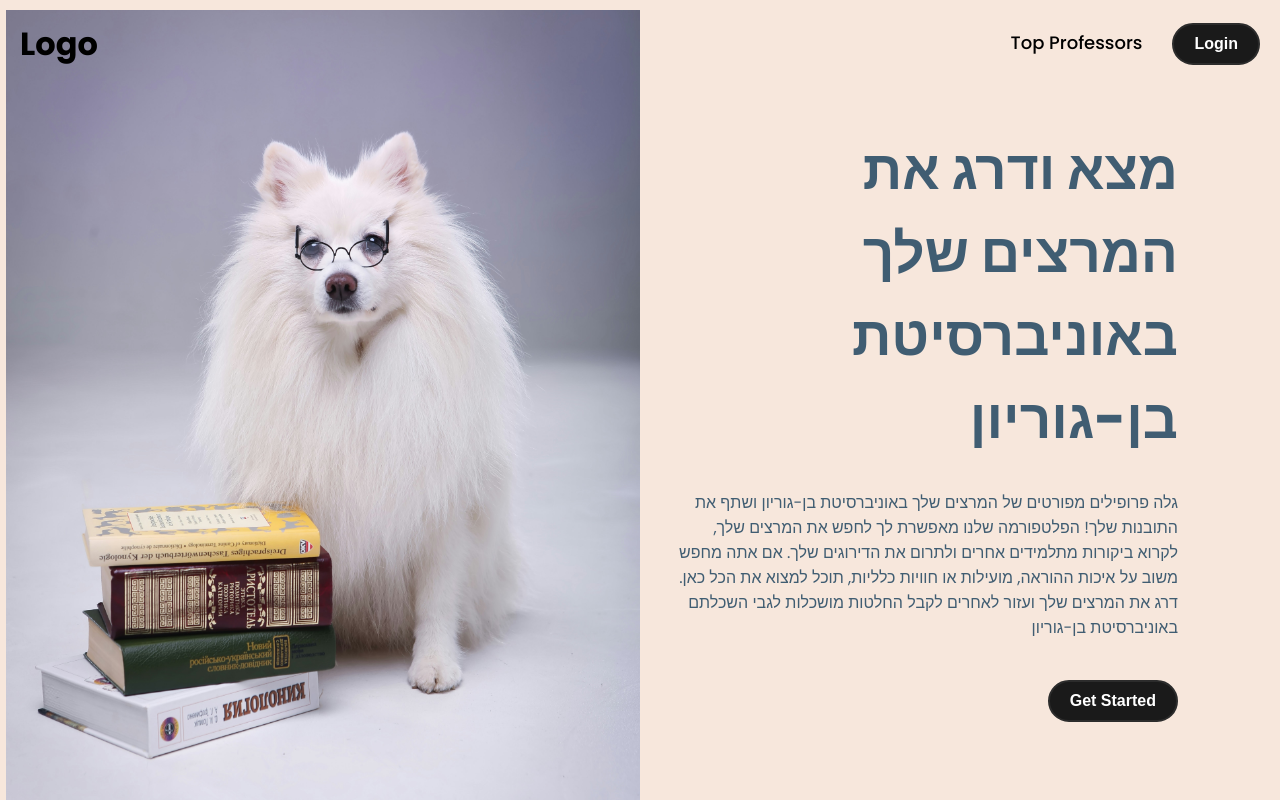
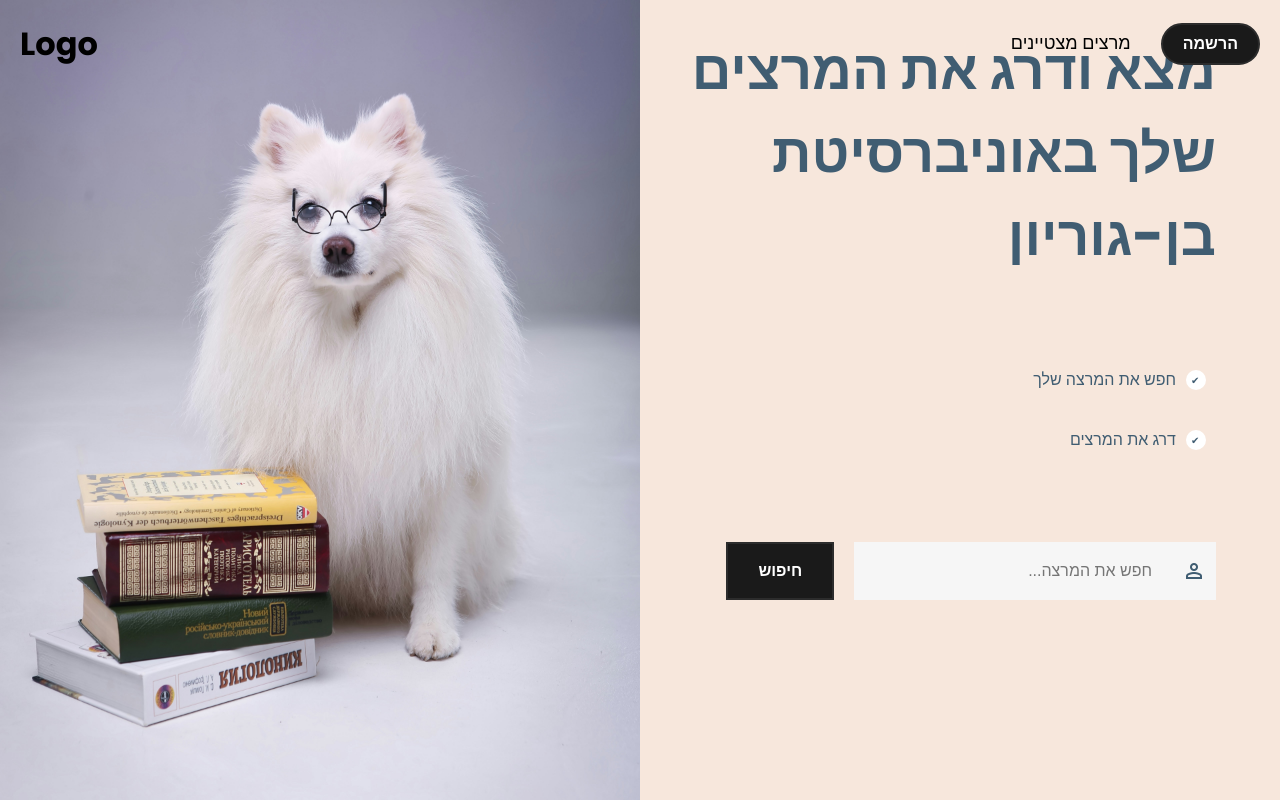
Before and after one commit to alon1525/Rate-My-Professor, a React (Create React App) app: page / in a window 1280 px wide. Shown: the top 800 px of the page. Built offline with nearby package versions, Linux system fonts and the light colour scheme; no server answers.

Commit message:
finished the header of the page for now

```diff
--- a/src/App.css
+++ b/src/App.css
@@ -105,10 +105,9 @@
   align-items: center; /* Center items vertically */
   position: relative; /* Position relative to the container */
   height: 10%;
-  width: 40%;
-  border-radius: 40px;
+  width: 90%;
   background-color: #f6f6f6;
-  z-index: 1; /* Lower z-index to ensure it's below the h2 element */
+  z-index: 4; /* Lower z-index to ensure it's below the h2 element */
 }
 
 .search-bar span {
@@ -383,31 +382,11 @@
   fill: #FFFFFF;
 }
 
-.rightChildren{
-  flex: 1;
-  flex-direction: column;
-  padding-bottom: 90px;
-  max-width: 50%; /* Ensures each item does not exceed 50% of the container width */
-  box-sizing: border-box;
-
-}
-
-.leftChildren{
-  flex: 1;
-  display: flex;
-  flex-direction: column;
-  justify-self: left;
-  padding-bottom: 100px;
-  box-sizing: border-box;
-  max-width: 50%; /* Ensures each item does not exceed 50% of the container width */
-}
-
 .headHeader {
-  margin-bottom: 30px;
   font-size: 55px;
   justify-content: right;
   right: 0;
-
+  padding-bottom: 10px;
 }
 
 /* Media query for screens smaller than 1200px */
@@ -440,7 +419,10 @@
 
 
 .paddingButton{
-  padding-top: 40px;
+  padding-top: 70px;
+  display: flex;
+  justify-content: right;
+  width: 85%;
 }
 
 .bottom-part{
@@ -454,3 +436,48 @@
 .bottom-part h1{
   padding-top: 100px;
 }
+
+/* Style for the list container */
+.listContainer {
+  list-style-type: none;
+  padding-top: 60px;
+  margin: 0;
+  display: flex;
+  flex-direction: column;
+  gap: 35px; /* Space between items */
+}
+
+/* Style for each list item */
+.listItem {
+  display: flex;
+  align-items: center;
+  color: #405D72; /* Text color matching the content style */
+  justify-content: right;
+}
+
+/* Style for the circle with a checkmark */
+.circleWithCheckmark {
+  width: 20px;
+  height: 20px;
+  background-color: white;
+  border-radius: 50%;
+  display: inline-block;
+  margin-right: 10px; /* Space between circle and text */
+  position: relative;
+}
+
+/* Checkmark inside the circle */
+.circleWithCheckmark::after {
+  content: '✔'; /* Checkmark symbol */
+  color: #405D72; /* Checkmark color */
+  font-size: 10px;
+  position: absolute;
+  top: 3px; /* Adjust position to center the checkmark */
+  left: 5px; /* Adjust position to center the checkmark */
+}
+
+/* Style for the text next to the circle */
+.listText {
+  font-size: 16px; /* Adjust font size if needed */
+  padding-right: 10px;
+}
--- a/src/Components/Navbar.jsx
+++ b/src/Components/Navbar.jsx
@@ -7,8 +7,8 @@
     return(<header>
         <Link to="/" className="logo">Logo</Link>
         <nav className="nav">
-            <Link to="/" className="Link">Top Professors</Link>
-            <SignInButton where={"/"} text="Login"></SignInButton>
+            <Link to="/" className="Link">מרצים מצטיינים</Link>
+            <SignInButton where={"/"} text="הרשמה" paddingLeft={"30px"}></SignInButton>
         </nav>
     </header>);
 }
--- a/src/Components/SearchBar.jsx
+++ b/src/Components/SearchBar.jsx
@@ -4,7 +4,7 @@
 
 export default function SearchBar({ onSearch }) {
   const [query, setQuery] = useState("");
-  const navigate = useNavigate()
+  const navigate = useNavigate();
 
   function handleSearch(newValue) {
     setQuery(newValue);
@@ -17,15 +17,14 @@
 
   return (
     <form className="search-bar" onSubmit={handleSubmit}>
-          <span className="material-symbols-outlined">person</span>
       <input
         type="search"
-            placeholder="Search for a professor..."
+        placeholder="חפש את המרצה..."
         value={query}
-            onChange={(e) => {
-              handleSearch(e.target.value);
-            }}
+        onChange={(e) => handleSearch(e.target.value)}
+        dir="rtl" // Set text direction to right-to-left
       />
+      <span className="material-symbols-outlined">person</span>
     </form>
   );
 }
--- a/src/Components/Section.jsx
+++ b/src/Components/Section.jsx
@@ -2,6 +2,7 @@
 import img from "../Assets/professor-image.jpg";
 import "../App.css";
 import SignInButton from "./SignInButton";
+import SearchBar from "./SearchBar";
 
 const Section = ({ height = "200px" }) => {
   // Inline style for the section
@@ -33,14 +34,15 @@
     flex: 1,
     height: "100%",
     backgroundRepeat: "no-repeat", // Prevent repeating the image
-    marginTop: "20px",
-    marginLeft: "6px",
+    position: "relative",
   };
 
   // Inline style for content
   const contentStyle = {
     color: "#405D72",
-    paddingRight: "70px",
+    gap: "20px",
+    left: "0%",
+    bottom: "25%",
     boxSizing: "border-box",
     textAlign: "right",
     position: "absolute",
@@ -52,26 +54,31 @@
     zIndex: 2,
   };
 
+  // List items data
+  const listItems = [
+    "חפש את המרצה שלך",
+    "דרג את המרצים",
+  ];
+
   return (
     <div style={sectionStyle}>
-      <div style={colorBackgroundStyle}>
-        <div style={imageBackgroundStyle}></div>
-      </div>
+      <div style={imageBackgroundStyle}></div>
       <div style={colorBackgroundStyle}>
         <div style={contentStyle}>
           <h1 className="headHeader">
             מצא ודרג את המרצים שלך באוניברסיטת בן-גוריון
           </h1>
-          <p className="bguText">
-            גלה פרופילים מפורטים של המרצים שלך באוניברסיטת בן-גוריון ושתף את
-            התובנות שלך! הפלטפורמה שלנו מאפשרת לך לחפש את המרצים שלך, לקרוא
-            ביקורות מתלמידים אחרים ולתרום את הדירוגים שלך. אם אתה מחפש משוב על
-            איכות ההוראה, מועילות או חוויות כלליות, תוכל למצוא את הכל כאן. דרג
-            את המרצים שלך ועזור לאחרים לקבל החלטות מושכלות לגבי השכלתם
-            באוניברסיטת בן-גוריון
-          </p>
+          <ul className="listContainer">
+            {listItems.map((item, index) => (
+              <li key={index} className="listItem">
+                <span className="listText">{item}</span>
+                <span className="circleWithCheckmark"></span>
+              </li>
+            ))}
+          </ul>
           <div className="paddingButton">
-            <SignInButton text="Get Started" where="" />
+            <SignInButton isSquare={true} text="חיפוש" where="" paddingRight={"20px"} buttonPadding="18px 30px" />
+            <SearchBar></SearchBar>
           </div>
         </div>
       </div>
--- a/src/Components/SignInButton.jsx
+++ b/src/Components/SignInButton.jsx
@@ -1,13 +1,10 @@
 import { Link } from "react-router-dom";
 import "./SignInButton.css";
 
-export default function SignInButton({ where, text }) {
-  // Determine the alignment based on the 'align' prop
-
-
+export default function SignInButton({ where, text, isSquare,buttonPadding,paddingRight, paddingLeft}) {
   return (
-    <Link to={where} style={{ textDecoration: 'none', paddingLeft: "30px" }}>
-      <button className="boton-elegante">
+    <Link to={where} style={{ textDecoration: 'none', paddingLeft: paddingLeft,paddingRight:paddingRight}}>
+      <button className={`boton-elegante`} style={{borderRadius: isSquare ? '0px' : '45px',padding:buttonPadding }}>
         {text}
       </button>
     </Link>
--- a/src/Pages/HomePage.jsx
+++ b/src/Pages/HomePage.jsx
@@ -31,7 +31,7 @@
 
   return (
     <div className="container">
-      <Section height="850px"></Section>
+      <Section height="100vh"></Section>
       <div className="picCards">
         <PicCard picture={picture1} title={"Manage and edit your ratings"} />
         <PicCard
```
Lines whose indentation alone changed are shown as unchanged.
